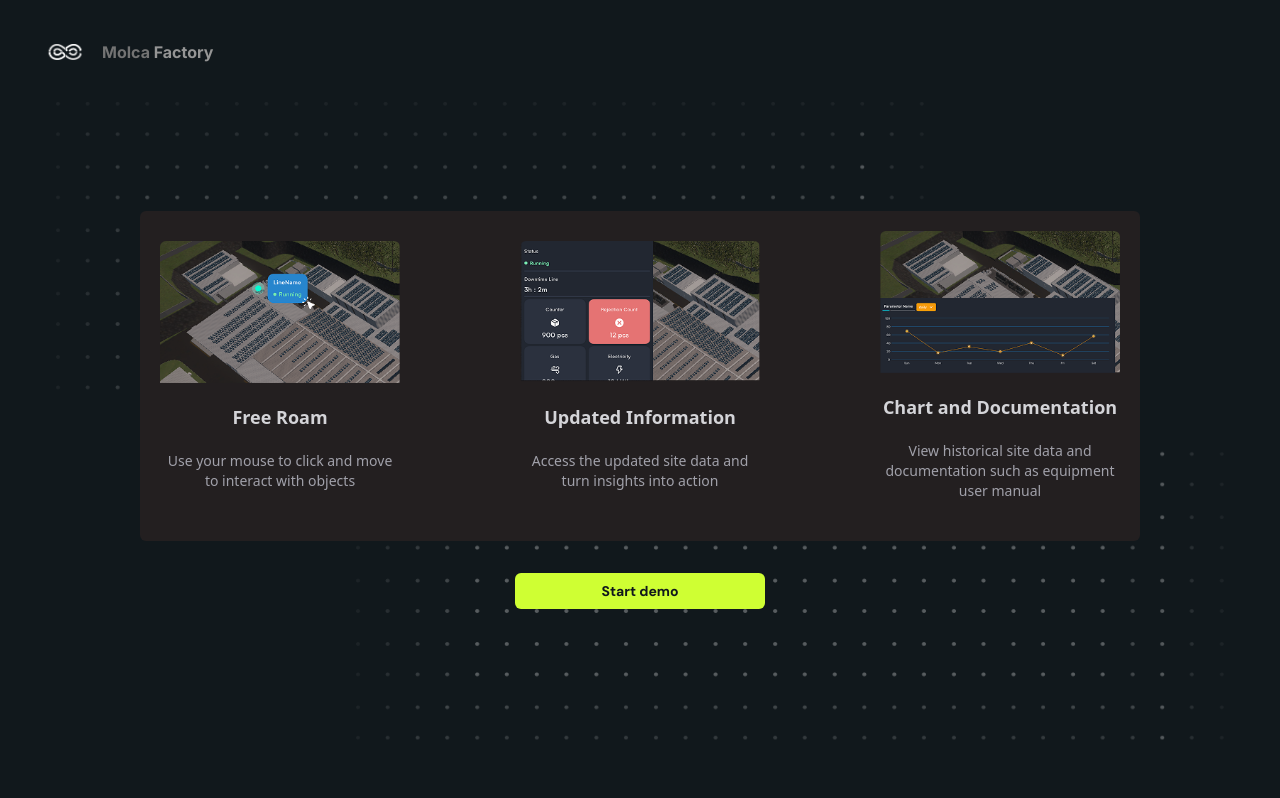
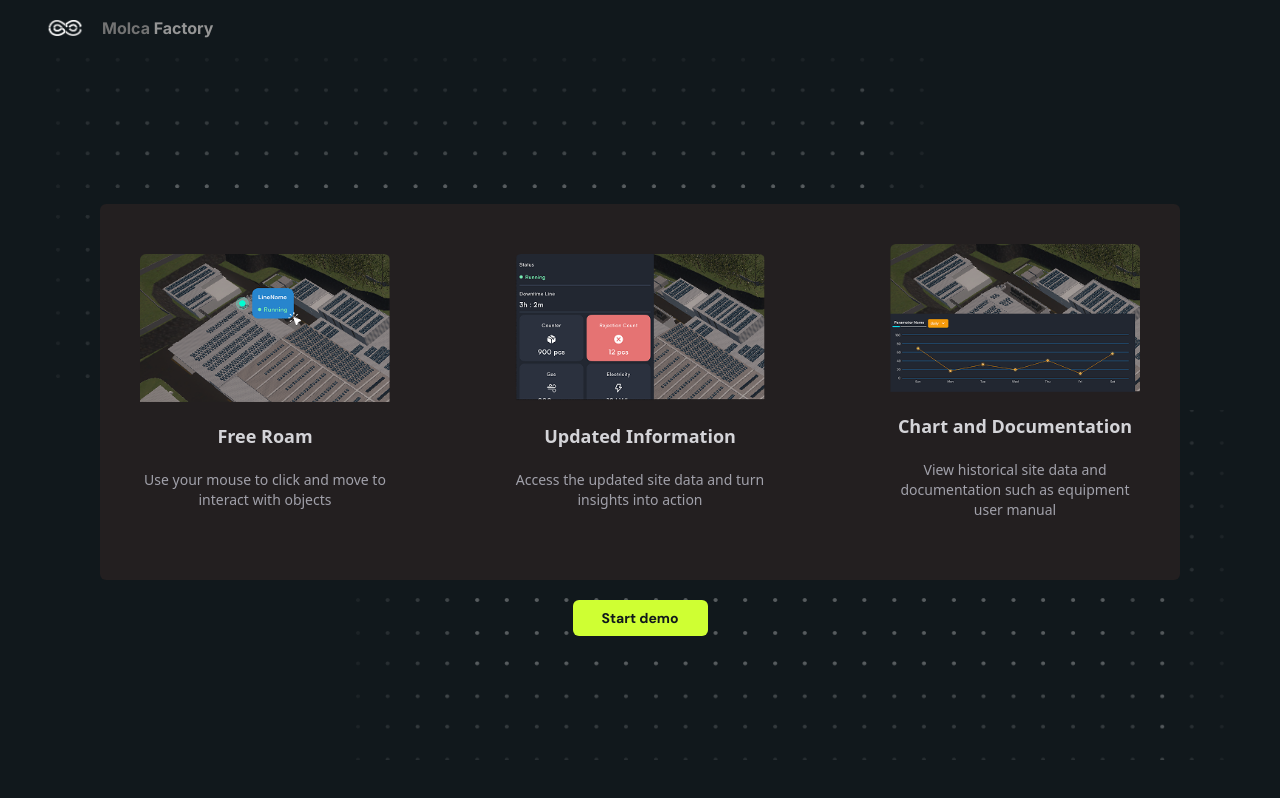
Before and after one commit to raissarahmani/molca-portal-cms, a Next.js app: page /menu/detail in a window 1280 px wide. Built offline with nearby package versions, Linux system fonts and the light colour scheme.

Commit message:
fix: layout and size styling

```diff
--- a/src/app/auth/page.tsx
+++ b/src/app/auth/page.tsx
@@ -1,11 +1,17 @@
+import Header from '@/app/components/Header'
 import Login from '@/app/components/Auth/Login'
 import Option from '@/app/components/Auth/Option'
 
 export default function AuthPage() {
   return (
-    <div className='absolute flex flex-col inset-x-0 bottom-0 top-10 items-center justify-center gap-2'>
-      <Login />
-      <Option />
+    <div className='flex flex-col'>
+      <div className='h-10 w-full fixed top-2 bottom-0 right-0 left-10'>
+        <Header />
+      </div>
+      <div className='absolute inset-x-0 top-10 bottom-0 flex flex-col gap-2 items-center justify-center'>
+        <Login />
+        <Option />
+      </div>
     </div>
   )
 }
--- a/src/app/components/Header.tsx
+++ b/src/app/components/Header.tsx
@@ -2,7 +2,7 @@ import Logo from "./Logo";
 
 export default function Header() {
   return (
-    <div className="flex flex-row items-start h-10 w-full">
+    <div className="h-10 w-full z-50">
       <Logo size={50} text={"items-center text-md"} />
     </div>
   );
--- a/src/app/components/Loader.tsx
+++ b/src/app/components/Loader.tsx
@@ -3,8 +3,8 @@ import Logo from '@/app/components/Logo'
 export default function Loader() {
   return (
     <div className="flex flex-col items-center justify-center">
-      <Logo size={200} text='items-center text-6xl' />
-      <div className="flex flex-col items-center mt-5 gap-1">
+      <Logo size={200} text='items-center text-6xl flex items-center justify-center' />
+      <div className="flex flex-col items-center justify-center gap-1 absolute inset-x-0 bottom-0 top-30">
         <div className="text-sm">Loading</div>
         <div className="loader"></div>
       </div>
--- a/src/app/components/Logo.tsx
+++ b/src/app/components/Logo.tsx
@@ -2,7 +2,7 @@ import Image from "next/image";
 
 export default function Logo({ size = 150, text }: { size?: number; text?: string }) {
   return (
-    <div className={`flex flex-row gap-3 items-center h-full logo ${text ?? ""}`}>
+    <div className={`absolute inset-0 flex flex-row gap-3 h-full logo ${text ?? ""}`}>
       <div className="flex flex-col items-center relative">
         <Image
           src="/molca-logo.png"
--- a/src/app/components/Menu/Card.tsx
+++ b/src/app/components/Menu/Card.tsx
@@ -13,7 +13,7 @@ function Card({ image, number, title }: CardProps) {
       <Image
         src={image}
         alt={title}
-        width={250}
+        width={300}
         height={400}
         className="object-cover z-0"
       />
--- a/src/app/layout.tsx
+++ b/src/app/layout.tsx
@@ -2,8 +2,6 @@ import "@/styles/globals.css";
 
 import { type Metadata } from "next";
 import { Inter, DM_Sans, Orbitron } from "next/font/google";
-
-import Header from '@/app/components/Header'
 
 export const metadata: Metadata = {
   title: "Portal - Molca",
@@ -35,7 +33,6 @@ export default function RootLayout({
   return (
     <html lang="en" className={`${inter.variable} ${dmsans.variable} ${orbitron.variable}`}>
       <body className='flex flex-col h-screen w-full p-10 gap-5 relative'>
-        <Header />
         <div
           className="flex h-screen w-3/4 flex-col items-center justify-center z-0"
           style={{
@@ -54,7 +51,7 @@ export default function RootLayout({
               backgroundPosition: 'center'
           }}
         ></div>
-        <div className="absolute inset-x-0 bottom-0 top-10 flex items-center justify-center z-10">
+        <div className="absolute inset-0 z-10">
           {children}
         </div>
       </body>
--- a/src/app/menu/detail/page.tsx
+++ b/src/app/menu/detail/page.tsx
@@ -1,5 +1,6 @@
+import Link from 'next/link'
+import Header from '@/app/components/Header'
 import CardDetail from '@/app/components/Menu/Detail'
-import Link from 'next/link'
 
 export default function Detail() {
     const cards = [
@@ -21,8 +22,12 @@ export default function Detail() {
   ]
 
   return (
-    <div className='absolute bg-transparent p-5 mx-30 flex flex-col items-center gap-3'>
-      <div className='bg-[#231F20] rounded-md p-5 flex flex-col items-center gap-3'>
+    <div className='flex flex-col gap-3'>
+      <div className='h-10 w-full fixed top-2 bottom-0 right-0 left-10'>
+        <Header />
+      </div>
+      <div className='absolute inset-x-0 top-10 bottom-0 bg-transparent flex flex-col items-center justify-center gap-5 mx-25'>
+        <div className='bg-[#231F20] rounded-md p-10 flex flex-col items-center justify-evenly'>
           <div className="flex flex-row justify-between items-center">
             {cards.map((card, i) => (
               <CardDetail
@@ -34,7 +39,10 @@ export default function Detail() {
             ))}
           </div>
         </div>
-      <Link href="/demo" className='bg-[var(--color-primary)] text-[var(--color-base)] button w-1/4 text-center'>Start demo</Link>
+        <button className='flex flex-col items-center justify-center w-1/2'>
+          <Link href="/demo" className='bg-[var(--color-primary)] text-[var(--color-base)] button w-1/4 text-center m-0'>Start demo</Link>
+        </button>
+      </div>
     </div>
   )
 }
--- a/src/app/menu/page.tsx
+++ b/src/app/menu/page.tsx
@@ -1,4 +1,5 @@
 import Image from "next/image"
+import Header from '@/app/components/Header'
 import Card from "@/app/components/Menu/Card"
 
 export default function Menu() {
@@ -21,7 +22,11 @@ export default function Menu() {
   ];
 
   return (
-    <div className='absolute bg-[#231F20] rounded-md p-5 flex flex-col items-center justify-center gap-5 mx-10'>
+    <div className="flex flex-col">
+        <div className='h-10 w-full fixed top-2 bottom-0 right-0 left-10'>
+          <Header />
+        </div>
+        <div className='absolute inset-x-0 top-10 bottom-0 bg-[#231F20] rounded-md flex flex-col items-center justify-center gap-5 mx-15 my-5'>
           <div className="flex flex-row flex-wrap gap-5 justify-between items-center">
             {cards.map((card, i) => (
               <Card
@@ -42,5 +47,7 @@ export default function Menu() {
               <div>Log out</div>
           </button>
         </div>
+    </div>
+
   )
 }
--- a/src/app/page.tsx
+++ b/src/app/page.tsx
@@ -1,13 +1,13 @@
 "use client"
 
 import { useEffect, useState } from "react"
+import { useRouter } from "next/navigation"
 import Loader from "@/app/components/Loader"
-import Auth from "@/app/components/Auth/Login"
-import Menu from "@/app/menu/page"
 
 export default function HomePage() {
   const [loading, setLoading] = useState(true)
   const [isLoggedIn, setIsLoggedIn] = useState<boolean | null>(null)
+  const router = useRouter()
 
   useEffect(() => {
     const timer = setTimeout(() => {
@@ -19,13 +19,19 @@ export default function HomePage() {
     return () => clearTimeout(timer)
   }, [])
 
+  useEffect(() => {
+    if (!loading) {
+      if (!isLoggedIn) {
+        router.replace("/auth")
+      } else {
+        router.replace("/menu")
+      }
+    }
+  }, [loading, isLoggedIn, router])
+
   if (loading) {
-    return <Loader />;
+    return <Loader />
   }
 
-  if (!isLoggedIn) {
-    return <Auth />;
-  }
-
-  return <Menu />;
+  return <Loader />
 }
```
Lines whose indentation alone changed are shown as unchanged.
